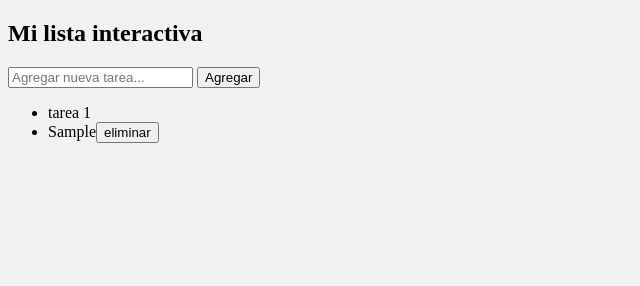
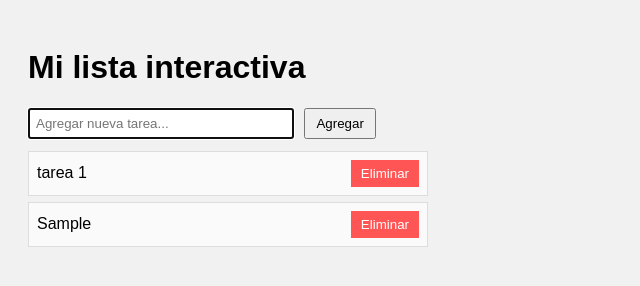
Before and after one commit to diegodg15/javascript-HolaMundo---copia-GIT, a plain HTML site: page ejercicios_completos/index.html in a window 1280 px wide. Both pictures are taken after typing "Sample" into the empty fields and a click on the button "Agregar". Shown: the whole page, without its empty margins (0-640 px from the left). Drawn offline with Linux system fonts and the light colour scheme.

Commit message:
Agregar Estilo.

```diff
--- a/ejercicios_completos/index.html
+++ b/ejercicios_completos/index.html
@@ -9,58 +9,130 @@
     <title>Mini crud</title>
 </head>
 
+<style>
+    body {
+        font-family: Arial, sans-serif;
+        padding: 20px;
+    }
+
+    input {
+        padding: 6px;
+        width: 250px;
+    }
+
+    button {
+        padding: 6px 10px;
+        margin-left: 6px;
+    }
+
+    ul {
+        list-style: none;
+        padding: 0;
+        margin-top: 12px;
+        max-width: 400px;
+    }
+
+    li {
+        display: flex;
+        align-items: center;
+        gap: 8px;
+        padding: 8px;
+        border: 1px solid #ddd;
+        margin-bottom: 6px;
+        background: #fafafa;
+    }
+
+    li.slide-out {
+        animation: slideOut 0.35s forwards;
+    }
+
+    @keyframes slideOut {
+        to {
+            opacity: 0;
+            transform: translateX(80%);
+            height: 0;
+            margin: 0;
+            padding: 0;
+        }
+    }
+
+    button.delete {
+        margin-left: auto;
+        background: #ff5555;
+        color: white;
+        border: none;
+        cursor: pointer;
+    }
+</style>
+</head>
+
 <body>
-    <main class="main-body">
-        <section>
-            <header>
-                <div>
-                    <h1>Mi lista interactiva</h1>
 
-                    <input type="text" id="input" placeholder="Agregar nueva tarea...">
-                    <button class="addButton">Agregar</button>
+    <h1>Mi lista interactiva</h1>
 
-                    <ul name="list">
-                        <li>tarea 1</li>
-                    </ul>
+    <input type="text" id="input" placeholder="Agregar nueva tarea...">
+    <button id="addButton" type="button">Agregar</button>
 
-
-                </div>
-        </section>
-        </header>
-    </main>
+    <ul id="lista">
+        <li><span>tarea 1</span><button class="delete" type="button">Eliminar</button></li>
+    </ul>
 
     <script>
-        const input = document.getElementById("input");
-        const addButton = document.getElementsByClassName("addButton")[0];
-        const list = document.getElementsByName("list")[0];
+        const input = document.getElementById('input');
+        const addButton = document.getElementById('addButton');
+        const lista = document.getElementById('lista');
 
         function addTask() {
-            const textInput = input.value.trim();
+            const text = input.value.trim();
+            if (!text) return;
 
-            if (textInput !== "") {
-                const newTask = document.createElement("li");
-                newTask.textContent = textInput;
+            const li = document.createElement('li');
+            const span = document.createElement('span');
+            span.textContent = text;
 
-                const deleteButton = document.createElement("button");
-                deleteButton.textContent = "eliminar";
+            const deleteButton = document.createElement('button');
+            deleteButton.type = 'button'; // importante para que no actúe como submit
+            deleteButton.className = 'delete';
+            deleteButton.textContent = 'Eliminar';
 
-                deleteButton.onclick = function () {
-                    newTask.style.animation = "slideOut 0.5s forwards";
+            li.appendChild(span);
+            li.appendChild(deleteButton);
+            lista.appendChild(li);
 
-                    newTask.addEventListener("animationend", function () {
-                        list.removeChild(newTask);
-                    });
-                };
-
-                newTask.appendChild(deleteButton);
-                list.appendChild(newTask);
-
-                input.value = "";
-            }
+            input.value = '';
+            input.focus();
         }
 
-        addButton.addEventListener("click", addTask);
+        // Delegación: un solo listener en la UL para manejar todos los botones eliminar
+        lista.addEventListener('click', (e) => {
+            if (e.target.matches('button.delete')) {
+                const li = e.target.closest('li');
+                if (!li) return;
+
+                // Intentamos animar y luego eliminar
+                li.classList.add('slide-out');
+
+                const onEnd = () => {
+                    li.remove();
+                    li.removeEventListener('animationend', onEnd);
+                };
+                li.addEventListener('animationend', onEnd);
+
+                // Fallback: por si la animación no existe o no se dispara
+                setTimeout(() => {
+                    if (document.body.contains(li)) li.remove();
+                }, 450);
+            }
+        });
+
+        addButton.addEventListener('click', addTask);
+
+        // Permitir Enter para agregar
+        input.addEventListener('keydown', (e) => {
+            if (e.key === 'Enter') addTask();
+        });
     </script>
+
 </body>
 
 </html>
```
